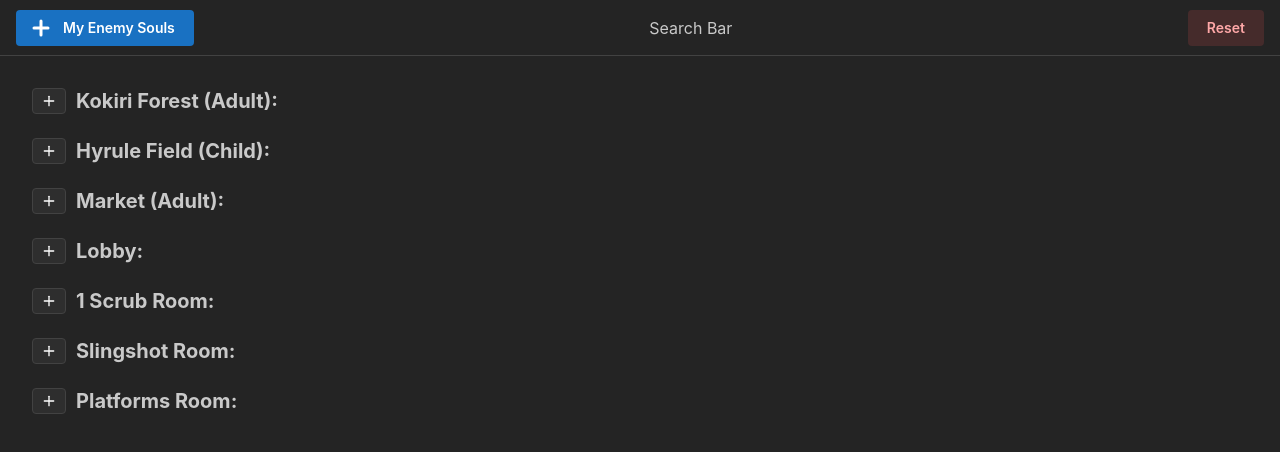
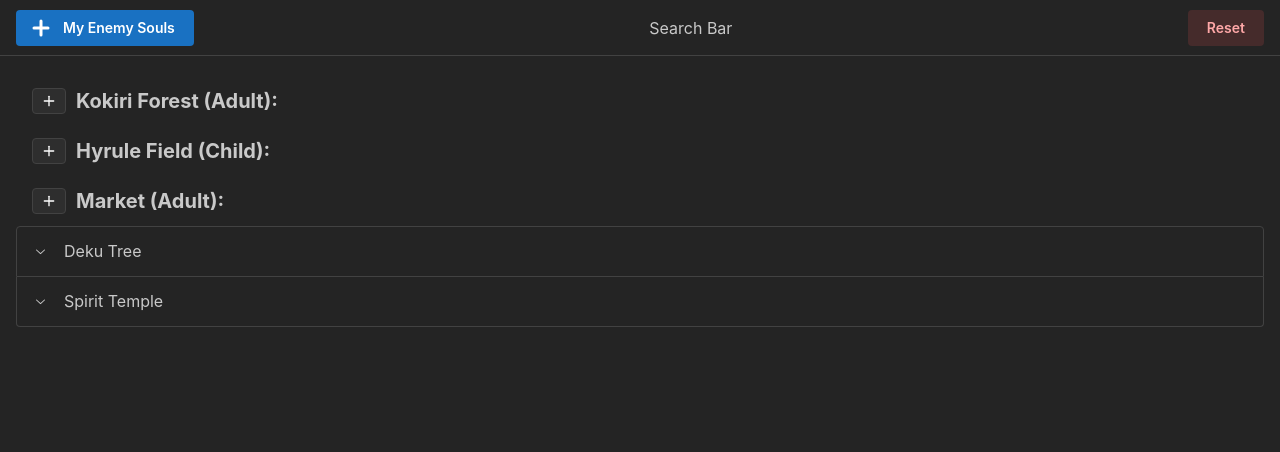
Before and after one commit to matthewkirby/EnemizerSoulShuffleTracker, a React (Vite) app: page / in a window 1280 px wide. Shown: the top 452 px of the page. Built offline with nearby package versions, Linux system fonts and the light colour scheme.

Commit message:
Added scene accordions for dungeons

```diff
--- a/src/App.tsx
+++ b/src/App.tsx
@@ -1,6 +1,6 @@
 import { useEffect, useState } from 'react'
 import '@mantine/core/styles.css';
-import { Button, Container, MantineProvider, Popover, SimpleGrid, Text } from '@mantine/core';
+import { Accordion, Button, Container, MantineProvider, Popover, SimpleGrid, Text } from '@mantine/core';
 import classes from './App.module.css';
 import { IconPlus } from '@tabler/icons-react';
 import RoomSetup from './RoomSetup';
@@ -16,22 +16,21 @@
 // child/adult/scene props of each room setup shouldnt be stored in the
 // component state variable.
 
-// const sceneList = []
+const sceneList: string[] = [];
+const roomSetupList: string[] = [];
 
 const defaultTrackerState: { [key:string]: string[] }  = {};
-for (const [roomSetupName, details] of Object.entries(allRoomSetupsList)) {
+for (const [name, details] of Object.entries(allRoomSetupsList)) {
   if (!details.scene) {
-    defaultTrackerState[roomSetupName] = []
+    defaultTrackerState[name] = []
+    roomSetupList.push(name);
   } else {
-    console.log(roomSetupName)
-    for (const sceneRoomName of details.rooms) {
-      defaultTrackerState[sceneRoomName] = []
+    sceneList.push(name);
+    for (const setupRoomName of details.rooms) {
+      defaultTrackerState[setupRoomName] = [];
     }
   }
 };
-
-const roomSetupList = Object.keys(defaultTrackerState);
-
 
 // Some more temp data
 defaultTrackerState["Shadow Trial"] = ["Stalfos"];
@@ -129,6 +128,25 @@
               />
             ))}
           </SimpleGrid>
+
+          <Accordion multiple={true} chevronPosition='left' variant='contained'>
+            {sceneList.map((sceneName) => (
+              <Accordion.Item key={sceneName} value={sceneName}>
+                <Accordion.Control>{sceneName}</Accordion.Control>
+                {allRoomSetupsList[sceneName].rooms.map((roomName, i) => (
+                  <Accordion.Panel key={i}>
+                    <RoomSetup
+                      roomSetupName={roomName}
+                      enemyList={trackerState[roomName]}
+                      toggleEnemyInSetup={(enemyName: string) => toggleEnemyInSetup(roomName, enemyName)}
+                      foundSouls={foundSouls}
+                      allSoulList={allSoulList}
+                    />
+                  </Accordion.Panel>
+                ))}
+              </Accordion.Item>
+            ))}
+          </Accordion>
         </Container>
       </main>
 
--- a/src/roomSetupList.json
+++ b/src/roomSetupList.json
@@ -7,5 +7,11 @@
         "child": true,
         "adult": true,
         "rooms": ["Lobby", "1 Scrub Room", "Slingshot Room", "Platforms Room"]
+    },
+    "Spirit Temple": {
+        "scene": true,
+        "child": true,
+        "adult": true,
+        "rooms": ["Lobby", "Child Climb", "Adult Climb", "Statue Room"]
     }
 }
```
